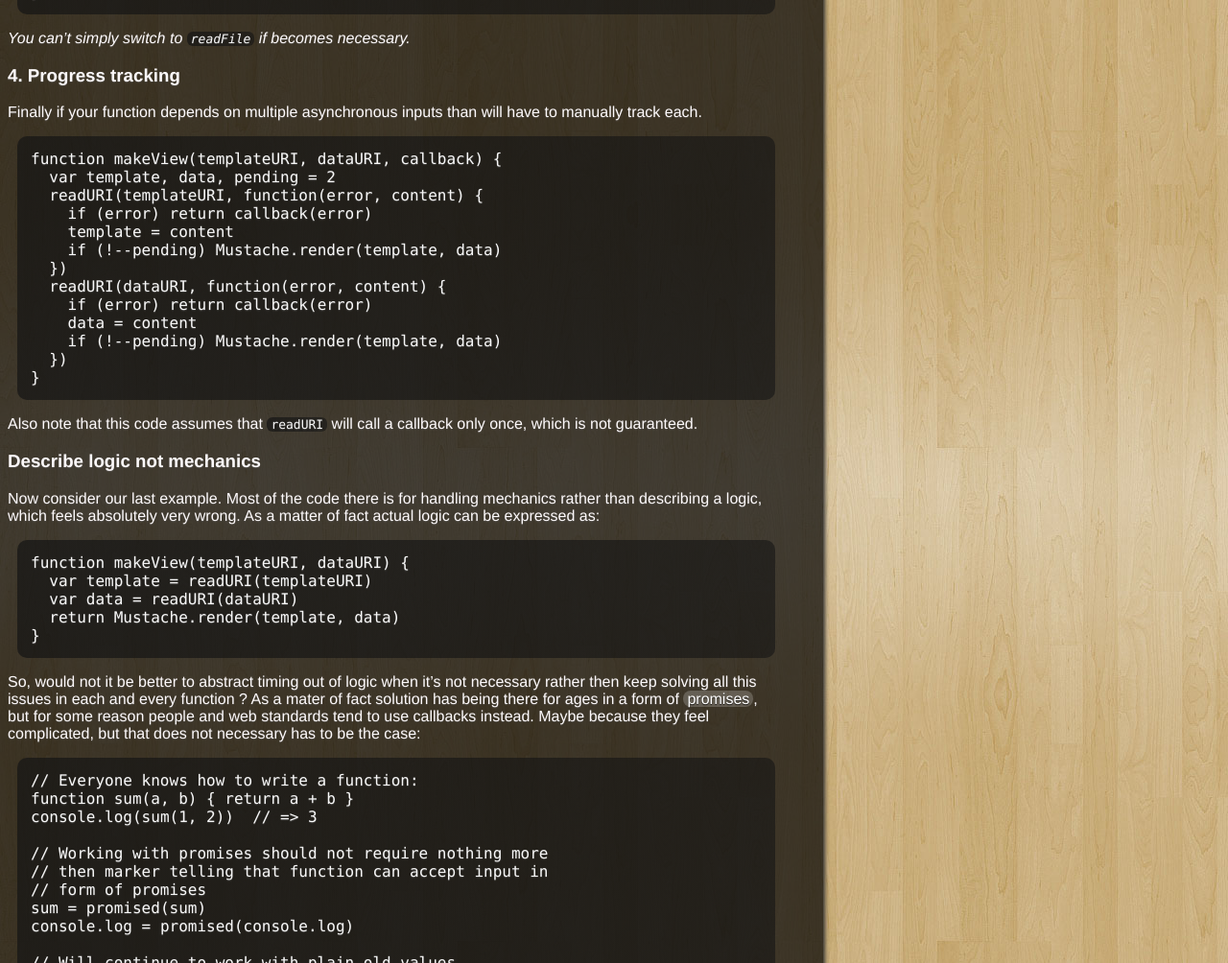
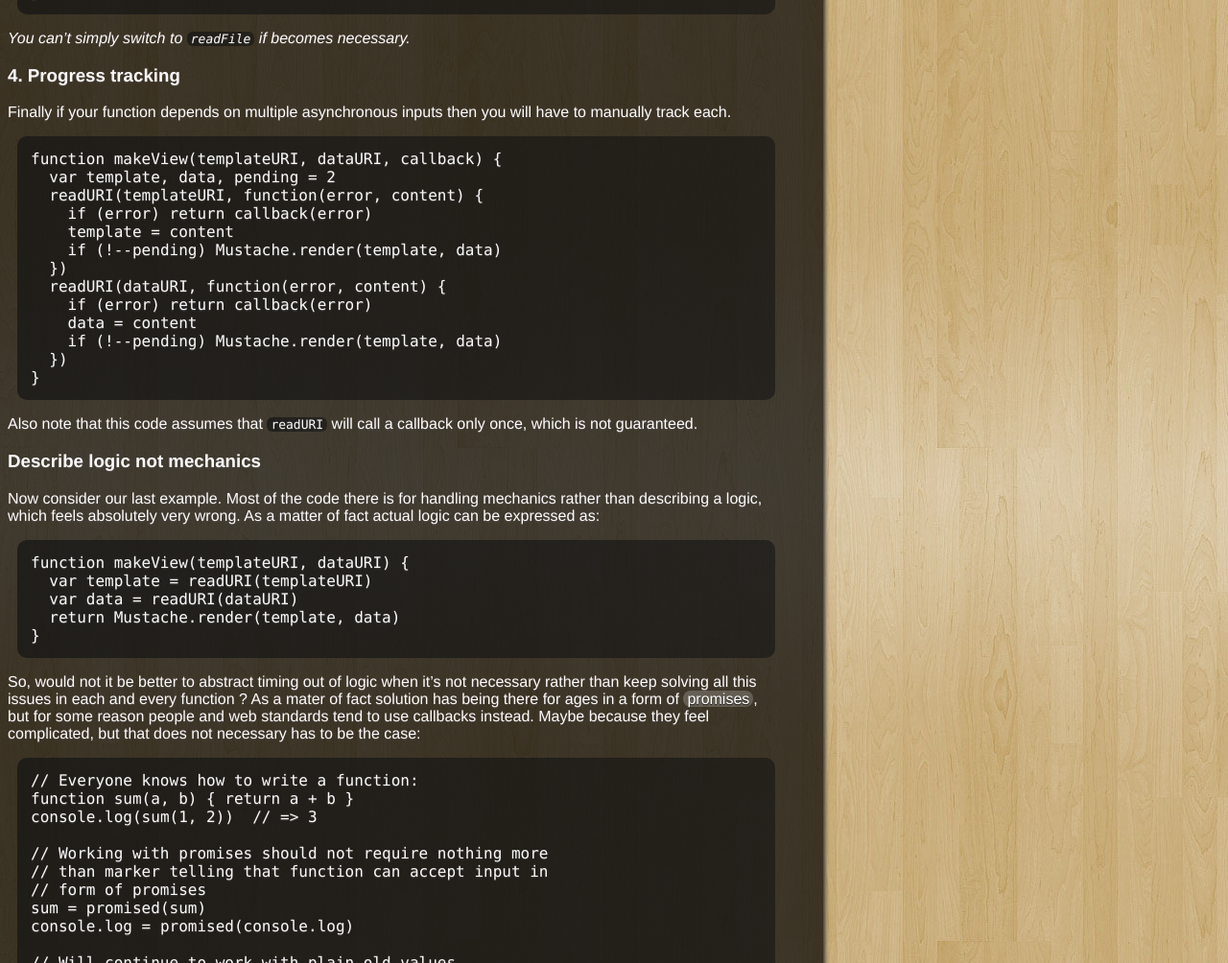
Before and after one commit to Gozala/gozala.github.com, a Jekyll site: the page built from _posts/JS/2012-04-26-code-logic-not-mechanics.md, in a window 1280 px wide and 1400 px high, scrolled down 1624 px. Shown: the part 152-1156 px from the top of the window at 96% size. Built offline with Jekyll 4.4.1, drawn with Linux system fonts in a browser that asks for light colours; some web fonts are replaced; comment, search, counter and statistics services are not loaded.

Commit message:
fix grammar errors (then, than).

```diff
--- a/_posts/JS/2012-04-26-code-logic-not-mechanics.md
+++ b/_posts/JS/2012-04-26-code-logic-not-mechanics.md
@@ -99,8 +99,8 @@ be asynchronous all of it's users will have to be converted as well:
 
 ### 4. Progress tracking
 
-Finally if your function depends on multiple asynchronous inputs than will have
-to manually track each.
+Finally if your function depends on multiple asynchronous inputs then you will
+have to manually track each.
 
     #!/bin/javascript
     function makeView(templateURI, dataURI, callback) {
@@ -134,7 +134,7 @@ of fact actual logic can be expressed as:
     }
 
 So, would not it be better to abstract timing out of logic when it's not
-necessary rather then keep solving all this issues in each and every function ?
+necessary rather than keep solving all this issues in each and every function ?
 As a mater of fact solution has being there for ages in a form of
 [promises][Promises/A], but for some reason people and web standards tend to
 use callbacks instead. Maybe because they feel complicated, but that does not
@@ -146,7 +146,7 @@ necessary has to be the case:
     console.log(sum(1, 2))  // => 3
 
     // Working with promises should not require nothing more
-    // then marker telling that function can accept input in
+    // than marker telling that function can accept input in
     // form of promises
     sum = promised(sum)
     console.log = promised(console.log)
```
